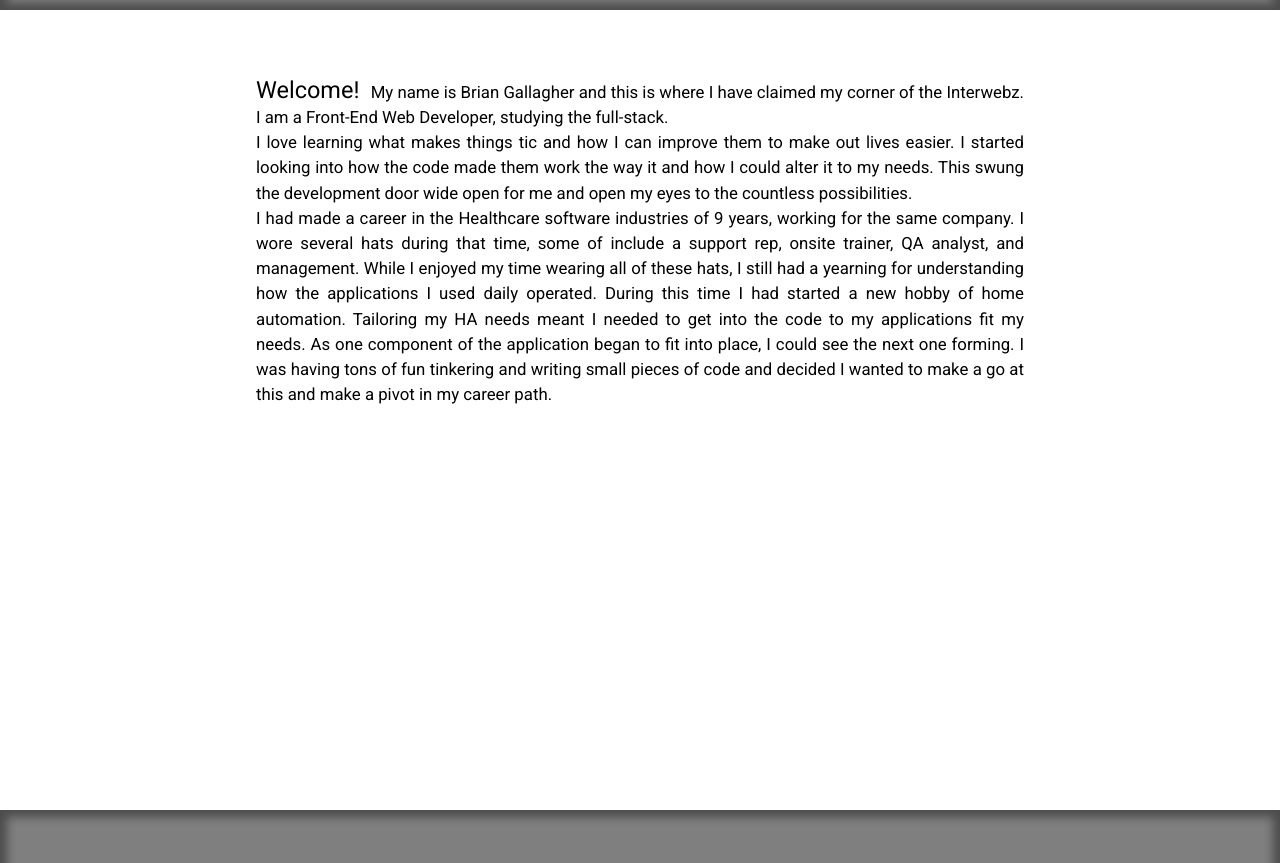
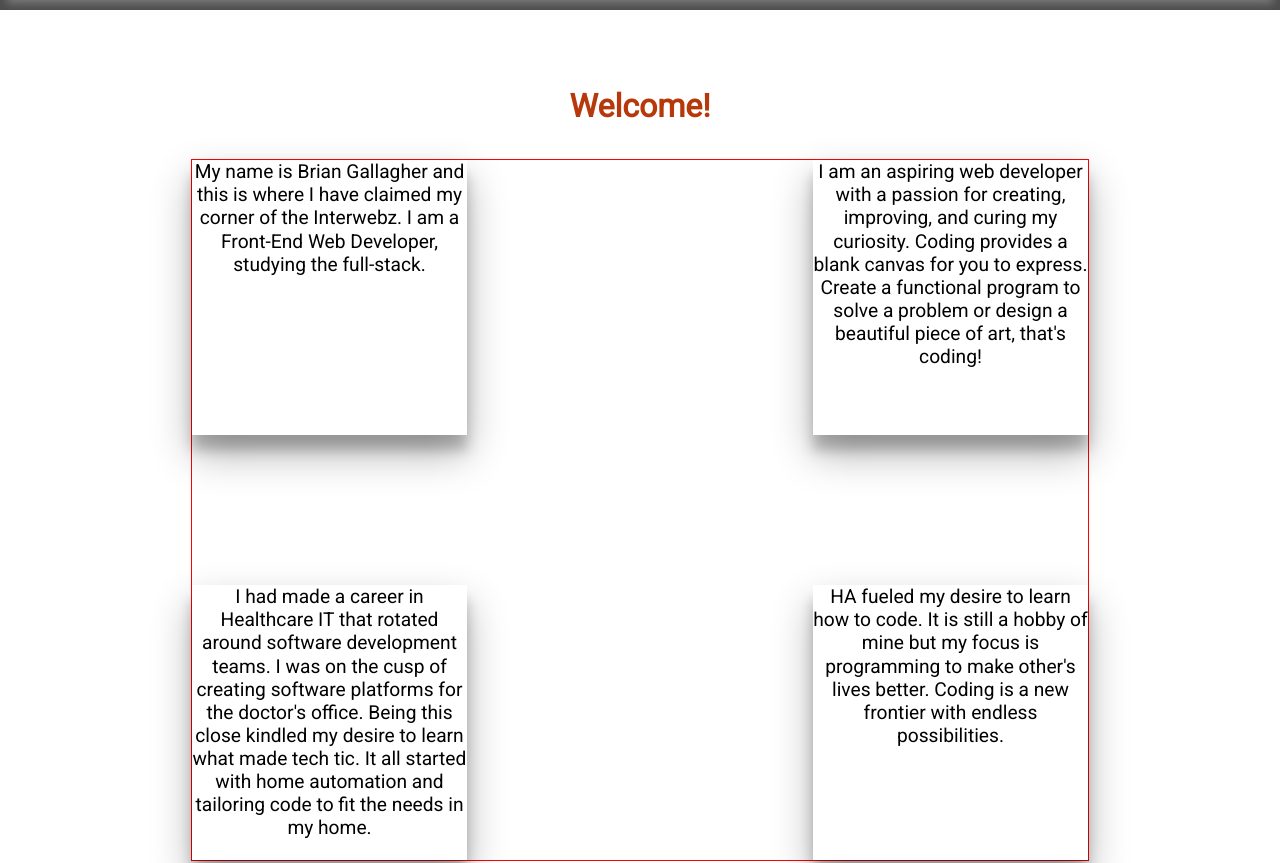
Before and after one commit to bgallagher-9/main-site, a website: page app/index.html in a window 1280 px wide. Shown: the part 1040-1903 px from the top of the page. Drawn offline with Linux system fonts and the light colour scheme.

Commit message:
working on about

```diff
--- a/app/index.html
+++ b/app/index.html
@@ -26,27 +26,16 @@
     <div class="divider"><div class="tint-divider"></div></div>
 
     <!-- about -->
-    <div class="about-bg about-pin">
-      <div class="tint">
-        <h1>About...Brian Gallagher</h1>
-        <div class="about">
-          <p><span>Welcome!</span> My name is Brian Gallagher and this is where I have claimed my corner of the Interwebz.  I am a Front-End Web Developer, studying the full-stack.  </p>
-          <!-- <div class="logo">
-            <img src="./images/reactjs2.png" alt="ReactJS"/>
-            <img src="./images/redux.png" alt="ReduxJS"/>
-          </div> -->
-          <!-- <p>I’ve always enjoyed creating things.  As a kid pieced together several model airplanes had containers full of Legos that fostered curiosity and creativity.  This curiosity and creativity, later lead me into the incredible world of technology.</p> -->
-            <!-- <div class="logo">
-              <img src="./images/js@2x.png" alt="JS"/>
-              <img src="./images/sass.png" alt="Sass"/>
-            </div> -->
-          <p>I love learning what makes things tic and how I can improve them to make out lives easier.  I started looking into how the code made them work the way it and how I could alter it to my needs.  This swung the development door wide open for me and open my eyes to the countless possibilities.</p>
-            <!-- <div class="logo">
-              <img src="./images/html5@2x.png" alt="HTML5"/>
-              <img src="./images/css3@2x.png" alt="CSS"/>
-            </div> -->
-          <p>I had made a career in the Healthcare software industries of 9 years, working for the same company.  I wore several hats during that time, some of include a support rep, onsite trainer, QA analyst, and management.  While I enjoyed my time wearing all of these hats, I still had a yearning for understanding how the applications I used daily operated.  During this time I had started a new hobby of home automation.  Tailoring my HA needs meant I needed to get into the code to my applications fit my needs.  As one component of the application began to fit into place, I could see the next one forming.  I was having tons of fun tinkering and writing small pieces of code and decided I wanted to make a go at this and make a pivot in my career path.</p>
-        </div>
+    <div class="about-bg">
+      <h3>Welcome!</h3>
+      <div class="about">
+        <p class="about-card p-card1">My name is Brian Gallagher and this is where I have claimed my corner of the Interwebz.  I am a Front-End Web Developer, studying the full-stack.</p>
+        <p class="about-card p-card2">I am an aspiring web developer with a passion for creating, improving, and curing my curiosity.  Coding provides a blank canvas for you to express.  Create a functional program to solve a problem or design a beautiful piece of art, that's coding!
+        </p>
+        <p class="about-card p-card3">I had made a career in Healthcare IT that rotated around software development teams.  I was on the cusp of creating software platforms for the doctor's office.  Being this close kindled my desire to learn what made tech tic.  It all started with home automation and tailoring code to fit the needs in my home.
+        </p>
+        <p class="about-card p-card4">HA fueled my desire to learn how to code.  It is still a hobby of mine but my focus is programming to make other's lives better.  Coding is a new frontier with endless possibilities.
+        </p>
       </div>
     </div>
 
--- a/app/scss/about.scss
+++ b/app/scss/about.scss
@@ -1,43 +1,59 @@
 .about-bg {
   background-color: #fff;
-  width: 100vw;
-  height: 100%;
+  width: 100%;
+  height: 125%;
 
 
-  h1 {
-    font-size: 1.8em;
+  h3 {
+    color: #B7390B;
     text-align: center;
-    color: white;
+    font-size: 2em;
+    font-weight: 700;
+    padding-top: 10vh;
   }
 
   .about {
-    width: 60vw;
-    height: 80vh;
-    margin: 3vh auto 0;
+    width: 70%;
+    height: 70%;
+    margin: 3% auto 0;
     color: black;
-    font-size: 1.05em;
-    text-align: justify;
-    padding-top: 10vh;
-    border-radius: 5px;
-    line-height: 1.5em;
-    overflow: auto;
-    padding: 15px;
+    outline: 1px red solid;
+    position: relative;
 
-    span {
-      font-size: 1.4em;
-      margin-right: 7px;
+    .about-card {
+      height: 275px;
+      width: 275px;
+      font-size: 1.2em;
+      box-shadow: 0 19px 38px rgba(0,0,0,0.30), 0 15px 12px rgba(0,0,0,0.22);
+      // padding: 5%;
+
+      text-align: center;
+      line-height: 1.2em;
+
+      display: inline-block;
     }
-
-    .logo {
-      margin: 0 auto;
-      text-align: center;
+    .p-card1 {
+      // float: left;
+      // display: inline-block;
+      position: absolute;
+      top: 0;
+      left: 0;
     }
-
-    img {
-      width: 5vw;
-      height: 5vw;
-      text-align: center;
-      margin: 0 13vw;
+    .p-card2 {
+      position: absolute;
+      // display: inline-block;
+      top: 0;
+      right: 0;
+    }
+    .p-card3 {
+      position: absolute;
+      bottom: 0;
+      left: 0;
+    }
+    .p-card4 {
+      position: absolute;
+      bottom: 0;
+      right: 0;
     }
   }
 }
--- a/app/scss/style.css
+++ b/app/scss/style.css
@@ -85,8 +85,8 @@ body, html {
   display: inline-block; }
 
 .face {
-  height: 400px;
-  width: 400px;
+  height: 375px;
+  width: 375px;
   margin-left: 3.5vw;
   background-image: url("./../images/BG.jpeg");
   background-repeat: no-repeat;
@@ -145,46 +145,58 @@ body, html {
       height: 125px;
       width: 200px; } }
 
-@media only screen and (min-device-width: 1023px) and (orientation: landscape) {
+@media only screen and (max-device-width: 1030px) and (orientation: landscape) {
   .home .cvs {
     zoom: .4;
     padding-top: 20vh; }
   .home .face {
     width: 250px;
     height: 250px;
-    margin-left: 6vw; } }
+    margin-left: 6vw; }
+  .home .home-slide {
+    transform: translateX(20vw); } }
 
 .about-bg {
   background-color: #fff;
-  width: 100vw;
-  height: 100%; }
-  .about-bg h1 {
-    font-size: 1.8em;
+  width: 100%;
+  height: 125%; }
+  .about-bg h3 {
+    color: #B7390B;
     text-align: center;
-    color: white; }
+    font-size: 2em;
+    font-weight: 700;
+    padding-top: 10vh; }
   .about-bg .about {
-    width: 60vw;
-    height: 80vh;
-    margin: 3vh auto 0;
+    width: 70%;
+    height: 70%;
+    margin: 3% auto 0;
     color: black;
-    font-size: 1.05em;
-    text-align: justify;
-    padding-top: 10vh;
-    border-radius: 5px;
-    line-height: 1.5em;
-    overflow: auto;
-    padding: 15px; }
-    .about-bg .about span {
-      font-size: 1.4em;
-      margin-right: 7px; }
-    .about-bg .about .logo {
-      margin: 0 auto;
-      text-align: center; }
-    .about-bg .about img {
-      width: 5vw;
-      height: 5vw;
+    outline: 1px red solid;
+    position: relative; }
+    .about-bg .about .about-card {
+      height: 275px;
+      width: 275px;
+      font-size: 1.2em;
+      box-shadow: 0 19px 38px rgba(0, 0, 0, 0.3), 0 15px 12px rgba(0, 0, 0, 0.22);
       text-align: center;
-      margin: 0 13vw; }
+      line-height: 1.2em;
+      display: inline-block; }
+    .about-bg .about .p-card1 {
+      position: absolute;
+      top: 0;
+      left: 0; }
+    .about-bg .about .p-card2 {
+      position: absolute;
+      top: 0;
+      right: 0; }
+    .about-bg .about .p-card3 {
+      position: absolute;
+      bottom: 0;
+      left: 0; }
+    .about-bg .about .p-card4 {
+      position: absolute;
+      bottom: 0;
+      right: 0; }
 
 .about-pin {
   background-attachment: fixed; }
--- a/app/src/script.js
+++ b/app/src/script.js
@@ -97,6 +97,11 @@ var height1 = window.innerHeight || document.documentElement.clientHeight || doc
 
 var homeSlide = document.querySelector('.container-home');
 var addFace = document.querySelector('.image');
+var p1 = document.querySelector('.p-card1');
+var p2 = document.querySelector('.p-card2');
+var p3 = document.querySelector('.p-card3');
+var p4 = document.querySelector('.p-card4');
+
 function intro() {
   homeSlide.classList.add('home-slide');
   homeSlide.classList.remove('centered');
@@ -104,3 +109,8 @@ function intro() {
 
 };
 setTimeout(intro, 2500);
+
+function aboutScroll(evt) {
+  console.log(window.scrollY);
+
+}
```
Also changed, not shown: app/scss/home.scss (+6 -3 lines).
